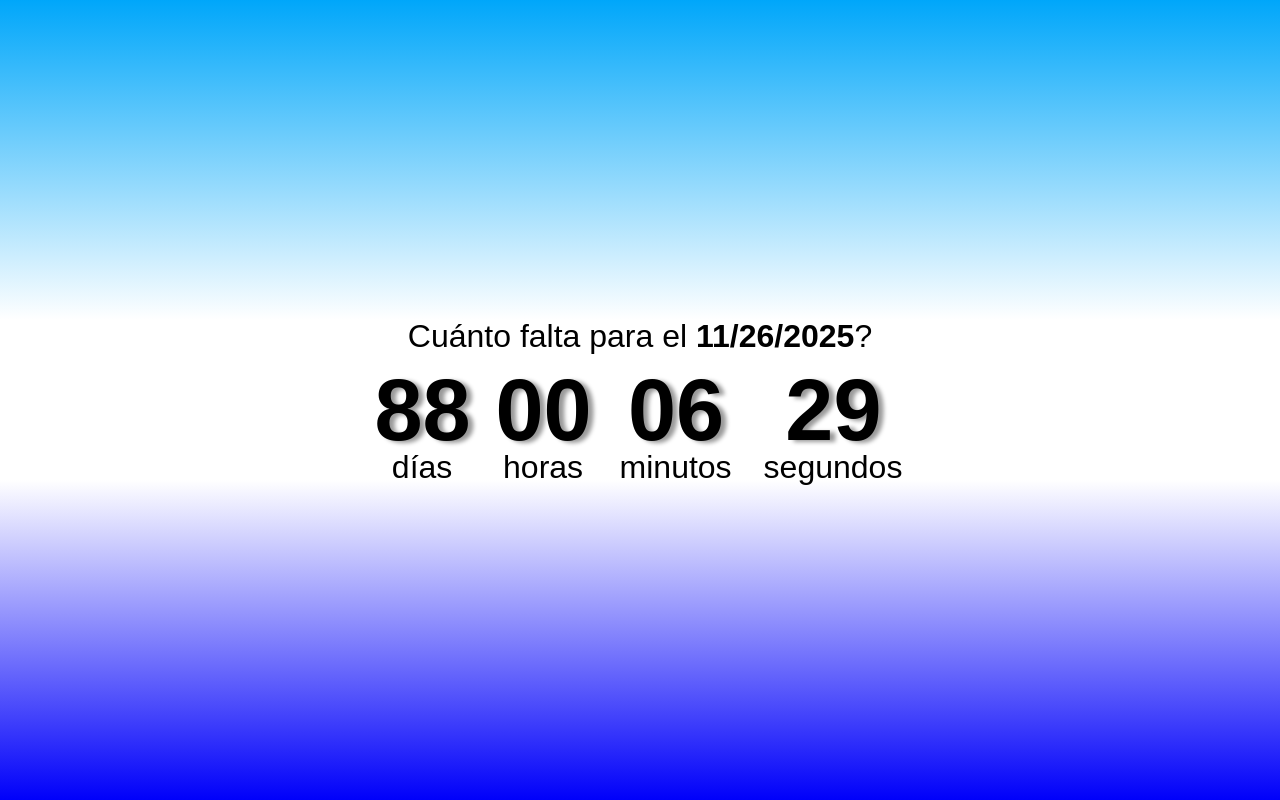
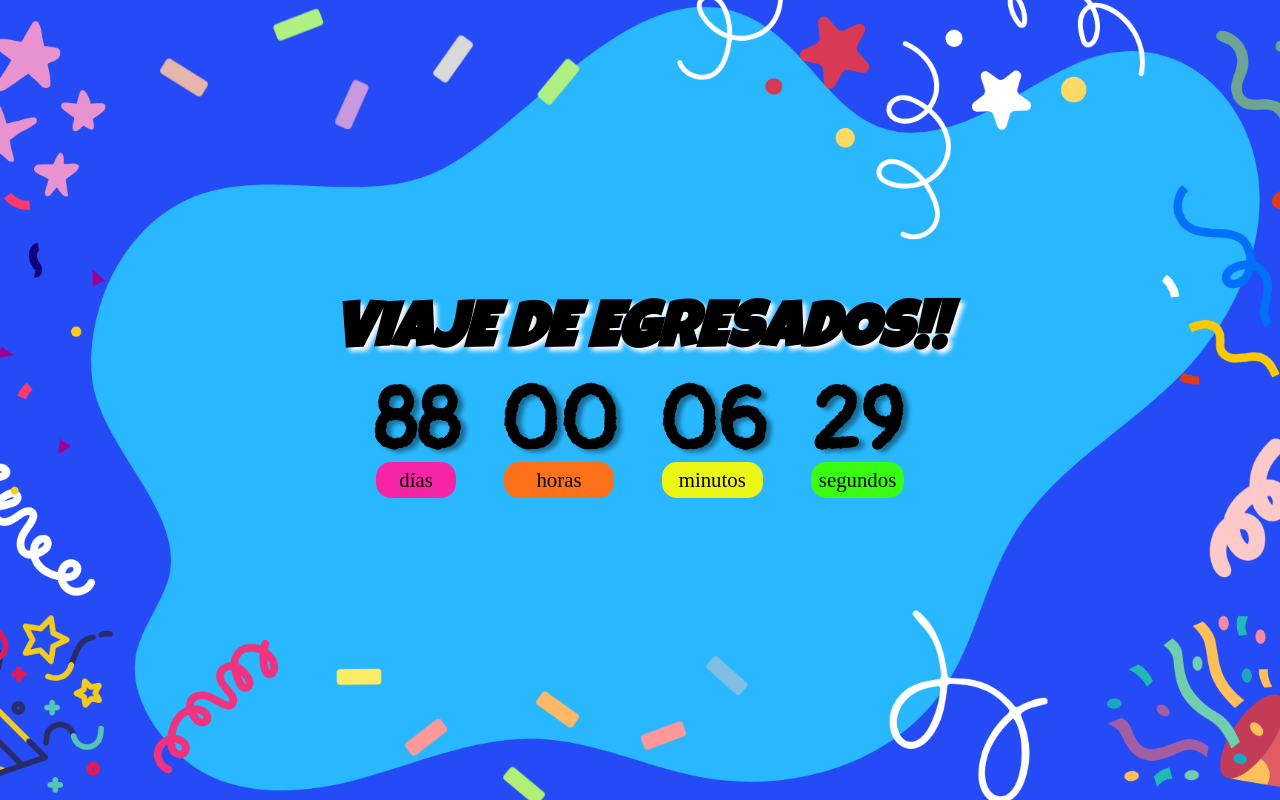
Before and after one commit to belublu/contadorVC, a plain HTML site: page index.html in a window 1280 px wide. Drawn offline with Linux system fonts and the light colour scheme; a web font is replaced by a local one.

Commit message:
Correcciones

```diff
--- a/css/styles.css
+++ b/css/styles.css
@@ -1,22 +1,24 @@
 @import url('https://fonts.googleapis.com/css2?family=Oregano:ital@0;1&display=swap');
+@import url('https://fonts.googleapis.com/css2?family=Luckiest+Guy&display=swap');
+@import url('https://fonts.googleapis.com/css2?family=Pangolin&display=swap');
+@import url('https://fonts.googleapis.com/css2?family=DynaPuff:wght@400..700&display=swap');
+
+
 
 *{
     margin: 0;
     padding: 0;
     box-sizing: border-box;
-    font-family: "Oregano", sans-serif;
+
 }
 
 body {
     /* background: blue;
     background: radial-gradient(circle, #ff3c00 0%, #ff3c00 79%, #1c1c1c 79%, #1c1c1c 100%); */
    /*  background-image: url(../src/grupal.jpg); */
-    background: linear-gradient(to bottom,
-    hsl(200, 100%, 49%) 0%,     /* Celeste claro, empieza al 0% */
-    white 40%,                  /* Blanco, empieza a notarse desde antes */
-    white 60%,                  /* Blanco, se mantiene fuerte hasta aquí */
-    hsl(240, 100%, 49%) 100%    /* Azul puro, termina al 100% */
-);
+    background-image: url(../src/Fondo.png);
+    background-size: cover;
+    background-position: center;
     min-height: 100vh;
     display: flex;
     flex-direction: column;
@@ -28,6 +30,10 @@ body {
 
 .fecha {
     font-size: 2rem;
+    font-family:"Luckiest Guy", sans-serif;
+    font-size: 4rem;
+    font-style: italic;
+    text-shadow: 4px 4px 4px rgb(250, 250, 250);
 }
 
 .fecha span {
@@ -36,7 +42,7 @@ body {
 
 .cuenta-atras {
     display: flex;
-    gap: 2rem;
+    gap: 3rem;
     align-items: center;
     justify-content: center;
 }
@@ -48,13 +54,35 @@ body {
 .grande {
     font-size: 5rem;
     font-weight: 600;
-    text-shadow: 5px 2px 4px rgba(0, 0, 0, 0.4);
+    font-family: "Pangolin";
+    text-shadow: 5px 3px 4px rgba(0, 0, 0, 0.4);
     animation: pulse 4s infinite;
 }
 
 .chico {
-    font-size: 2rem;
+    font-family: "DynaPuff";
+    font-size: 1.3rem;
+    padding: 8px;
+    border-radius: 15px;
 }
+
+.chico-dias {
+    background-color: rgb(246, 37, 166);
+
+}
+
+.chico-horas {
+    background-color: rgb(252, 113, 26);
+}
+
+.chico-minutos {
+    background-color: rgba(239, 247, 19, 0.99);
+}
+
+.chico-segundos {
+    background-color: rgb(56, 252, 17);
+}
+
 
 @keyframes pulse {
     0% { transform: scale(1); }
@@ -62,11 +90,26 @@ body {
     100% { transform: scale(1); }
 }
 
-@media(width < 550px) {
+@media (max-width: 550px) {
+    .fecha {
+        font-size: 3.5rem;
+        margin-bottom: 50px;
+    }
+    .grande {
+        font-size: 3rem;
+    }
+
+    .chico {
+        font-size: 1rem;
+    }
+
     .cuenta-atras {
-        display: grid;
-        grid-template-columns: 1fr 1fr;
-        flex-direction: column;
+        gap: 1.5rem;
+        margin-left: 10px;
+        margin-right: 10px;
+    }
 
-    }
+    .grupo {
+        line-height: 1.5;
 }
+}
--- a/index.html
+++ b/index.html
@@ -10,29 +10,29 @@
 
 <body>
     <div class="fecha">
-        <p>Cuánto falta para el <span id="fecha">26/11/2025</span>?</p>
+        <p><span id="fecha">VIAJE DE EGRESADOS!!</span></p>
     </div>
 
     <!-- Acá va a haber un grupo para dias, horas, minutos y segundos -->
     <div class="cuenta-atras" id="cuentaAtras">
         <div class="grupo">
             <p class="grande" id="dias">00</p>
-            <p class="chico">días</p>
+            <p class="chico chico-dias">días</p>
         </div>
 
         <div class="grupo">
             <p class="grande" id="horas">00</p>
-            <p class="chico">horas</p>
+            <p class="chico chico-horas">horas</p>
         </div>
 
         <div class="grupo">
             <p class="grande" id="minutos">00</p>
-            <p class="chico">minutos</p>
+            <p class="chico chico-minutos">minutos</p>
         </div>
 
         <div class="grupo">
             <p class="grande" id="segundos">00</p>
-            <p class="chico">segundos</p>
+            <p class="chico chico-segundos">segundos</p>
         </div>
     </div>
 
--- a/js/script.js
+++ b/js/script.js
@@ -14,7 +14,7 @@ let spanFecha = document.querySelector("#fecha")
 let cuentaAtras = document.querySelector("#cuentaAtras")
 
 /* Al span le paso la fecha a la que quiero llegar */
-spanFecha.innerText = fecha.toLocaleDateString()
+// spanFecha.innerText = fecha.toLocaleDateString() Se lo saqué.
 
 /* Ahora actualizo horas, minutos y segundos cada 1 segundo */
 /* Nombro con una variable el setInterval para poder cortarlo cuando llegue al final */
```
Also changed, not shown: src/Fondo.png (added).
